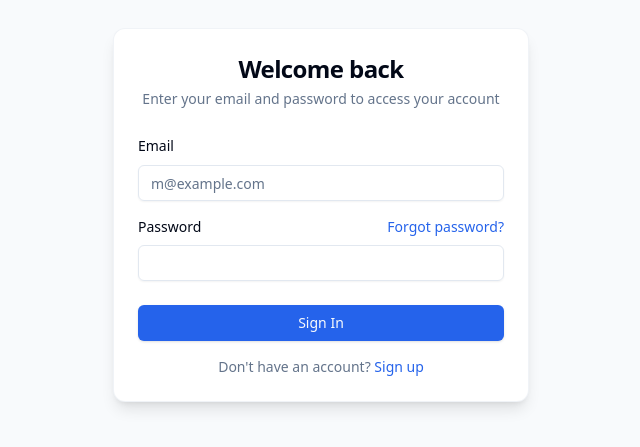
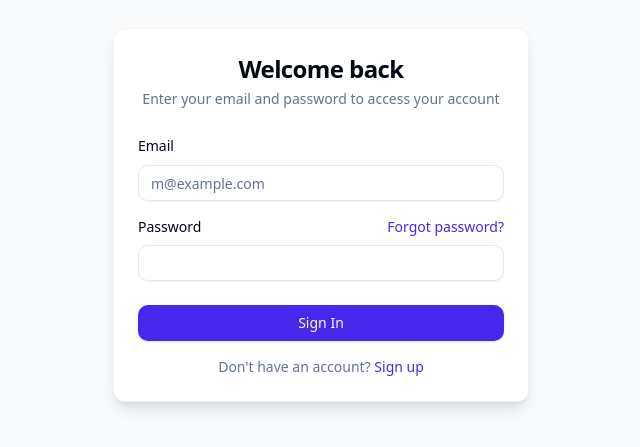
Before and after one commit to vinhth05/review-lecturer, a React app in the folder frontend/: page /login in a window 1280 px wide. Shown: the part 185-632 px from the top of the page, without its empty margins (319-959 px from the left). Built offline with nearby package versions, Linux system fonts and the light colour scheme; no server answers; the HTML template or start-up script is replaced by a standard one.

Commit message:
style: add premium glassmorphism classes and vibrant color palette

```diff
--- a/frontend/src/styles/index.css
+++ b/frontend/src/styles/index.css
@@ -13,45 +13,45 @@
     --popover: 0 0% 100%;
     --popover-foreground: 222.2 84% 4.9%;
 
-    --primary: 221.2 83.2% 53.3%; /* #2563EB */
+    --primary: 250 84% 54%; /* Vibrant Indigo/Purple */
     --primary-foreground: 210 40% 98%;
 
-    --secondary: 222.2 47.4% 11.2%; /* #0F172A */
-    --secondary-foreground: 210 40% 98%;
+    --secondary: 210 40% 96.1%;
+    --secondary-foreground: 222.2 47.4% 11.2%;
 
     --muted: 210 40% 96.1%;
     --muted-foreground: 215.4 16.3% 46.9%;
 
-    --accent: 217.2 91.2% 59.8%; /* #3B82F6 */
+    --accent: 250 84% 54%;
     --accent-foreground: 210 40% 98%;
 
-    --destructive: 0 84.2% 60.2%; /* #EF4444 */
+    --destructive: 348 83% 47%; /* Vibrant Red */
     --destructive-foreground: 210 40% 98%;
 
-    --success: 142.1 70.6% 45.3%; /* #22C55E */
+    --success: 142.1 76% 36%; /* Vibrant Green */
     --success-foreground: 210 40% 98%;
 
-    --warning: 37.7 93.3% 50.2%; /* #F59E0B */
+    --warning: 37.7 93.3% 50.2%; /* Vibrant Amber */
     --warning-foreground: 210 40% 98%;
 
     --border: 214.3 31.8% 91.4%;
     --input: 214.3 31.8% 91.4%;
-    --ring: 221.2 83.2% 53.3%;
+    --ring: 250 84% 54%;
 
-    --radius: 0.5rem;
+    --radius: 0.75rem;
   }
 
   .dark {
-    --background: 222.2 84% 4.9%;
+    --background: 222.2 84% 4.9%; /* Deep Dark Blue/Black */
     --foreground: 210 40% 98%;
 
-    --card: 222.2 84% 4.9%;
+    --card: 222.2 47.4% 11.2%; /* Slightly lighter dark for cards */
     --card-foreground: 210 40% 98%;
 
-    --popover: 222.2 84% 4.9%;
+    --popover: 222.2 47.4% 11.2%;
     --popover-foreground: 210 40% 98%;
 
-    --primary: 217.2 91.2% 59.8%;
+    --primary: 250 84% 64%; /* Lighter Vibrant Indigo */
     --primary-foreground: 222.2 47.4% 11.2%;
 
     --secondary: 217.2 32.6% 17.5%;
@@ -60,10 +60,10 @@
     --muted: 217.2 32.6% 17.5%;
     --muted-foreground: 215 20.2% 65.1%;
 
-    --accent: 217.2 91.2% 59.8%;
+    --accent: 250 84% 64%;
     --accent-foreground: 210 40% 98%;
 
-    --destructive: 0 62.8% 30.6%;
+    --destructive: 348 83% 57%;
     --destructive-foreground: 210 40% 98%;
 
     --success: 142.1 70.6% 45.3%;
@@ -74,7 +74,7 @@
 
     --border: 217.2 32.6% 17.5%;
     --input: 217.2 32.6% 17.5%;
-    --ring: 224.3 76.3% 48%;
+    --ring: 250 84% 64%;
   }
 }
 
@@ -83,7 +83,26 @@
     @apply border-border;
   }
   body {
-    @apply bg-background text-foreground;
+    @apply bg-background text-foreground bg-fixed;
     font-feature-settings: "rlig" 1, "calt" 1;
+    background-image: radial-gradient(circle at top right, rgba(99, 102, 241, 0.05), transparent 40%),
+                      radial-gradient(circle at bottom left, rgba(236, 72, 153, 0.03), transparent 40%);
+  }
+
+  .dark body {
+    background-image: radial-gradient(circle at top right, rgba(99, 102, 241, 0.15), transparent 40%),
+                      radial-gradient(circle at bottom left, rgba(236, 72, 153, 0.1), transparent 40%);
   }
 }
+
+@layer utilities {
+  .glass-panel {
+    @apply bg-background/60 backdrop-blur-xl border border-border/50 shadow-sm dark:shadow-none;
+  }
+  .glass-card {
+    @apply bg-card/80 backdrop-blur-md border border-border/50 shadow-sm hover:shadow-md transition-all duration-300;
+  }
+  .text-gradient {
+    @apply bg-clip-text text-transparent bg-gradient-to-r from-primary to-purple-500;
+  }
+}
```
